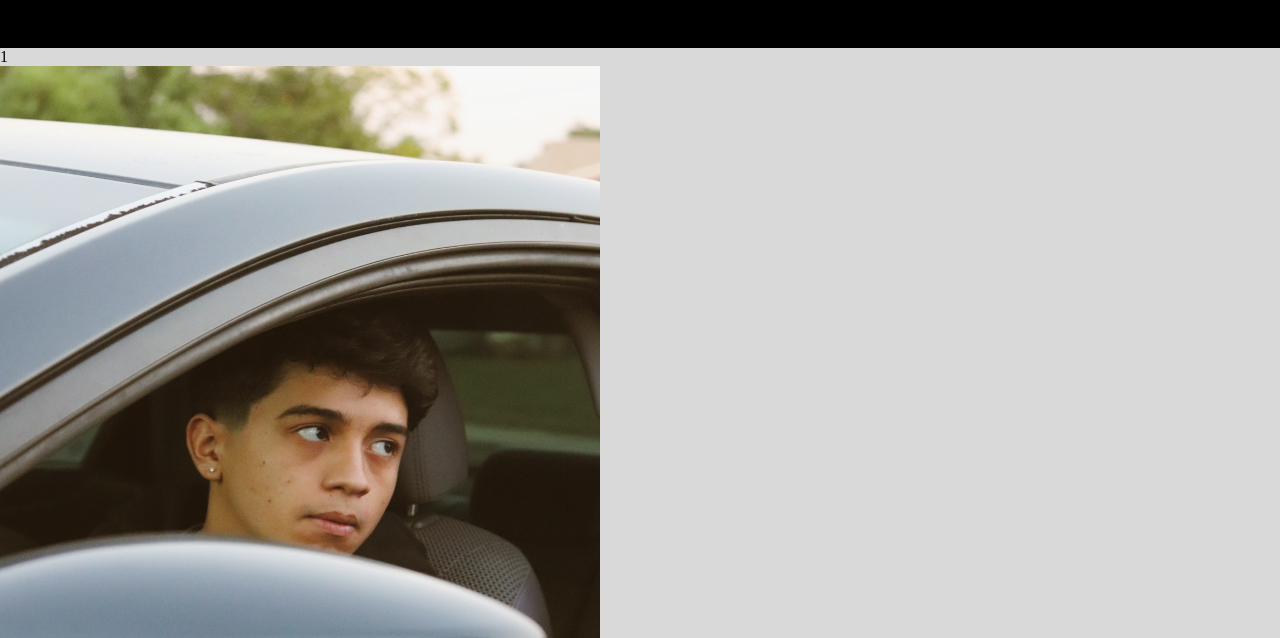
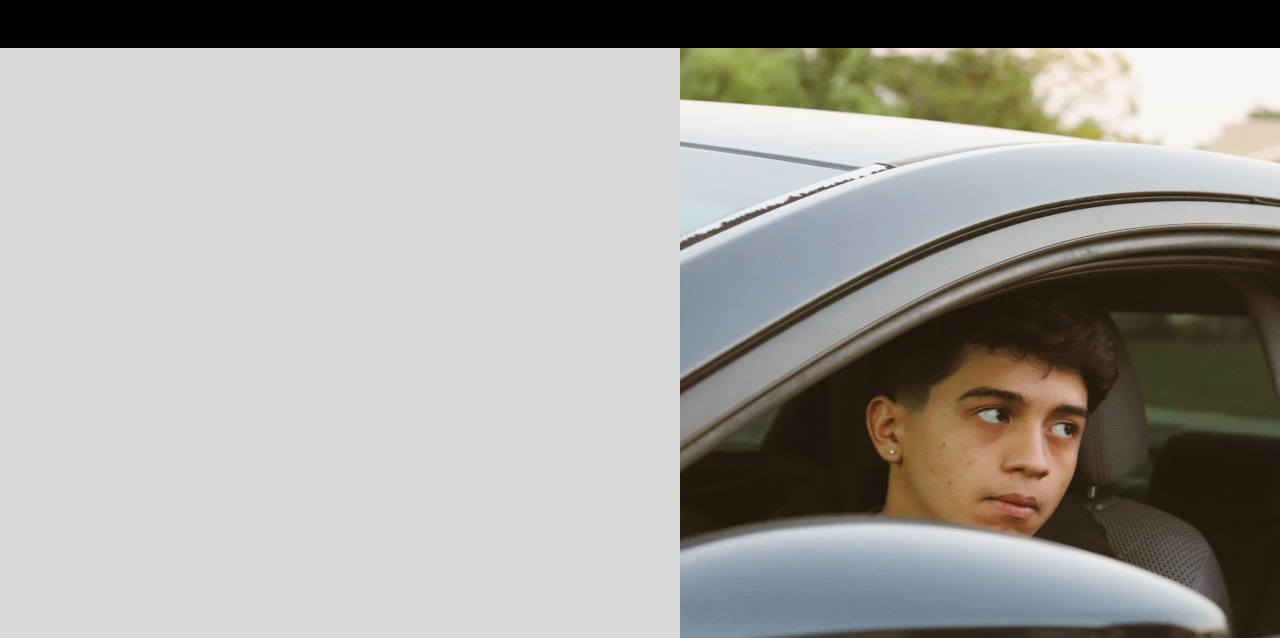
Before and after one commit to Jordansix/Challenge-2-homework, a plain HTML site: page index.html in a window 1280 px wide. Shown: the part 162-800 px from the top of the page. Drawn offline with Linux system fonts and the light colour scheme.

Commit message:
deleting the errors in my code

```diff
--- a/index.html
+++ b/index.html
@@ -27,12 +27,8 @@
             </ul>
         </nav>
     </header>
+        <img src="./img/IMG_0352.JPG" alt="pic of Jordan" width="600px" height="800px" style="float: right;" style="border-radius: 50%;"/>
 
-    <div class="container"></section>
-        <div class="img">1</div>
-        <img src="./img/IMG_0352.JPG" alt="pic of Jordan" width="600px" height="800px" />
-
-    </div>
 
 
 
```
